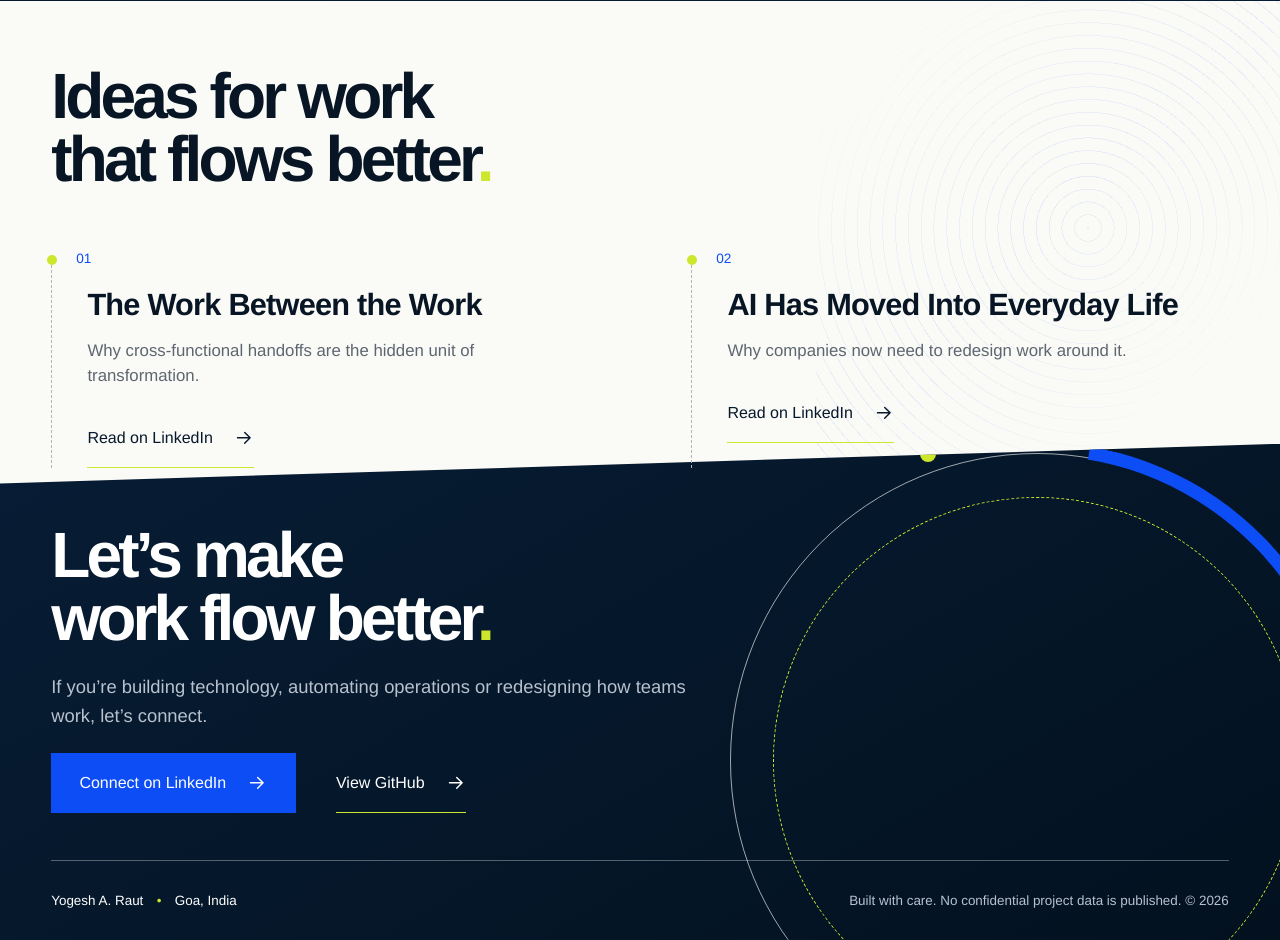
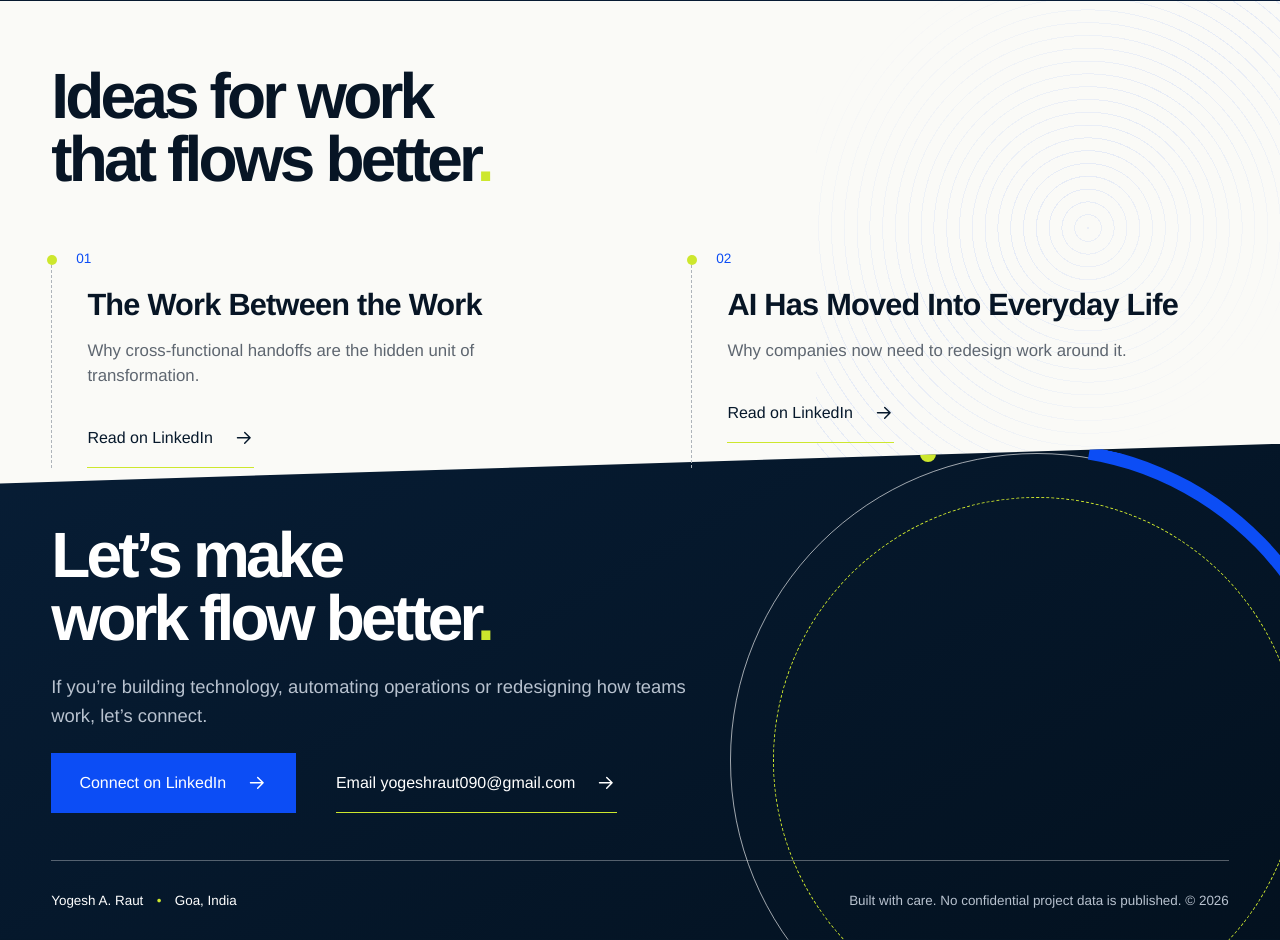
Before and after one commit to yogr111/yogesh-raut-portfolio, a website built with Vite: page index.html in a window 1280 px wide. Shown: the part 4563-5503 px from the top of the page. Built offline with nearby package versions, Linux system fonts and the light colour scheme.

Commit message:
Add direct email contact option

```diff
--- a/index.html
+++ b/index.html
@@ -491,13 +491,11 @@
               </a>
               <a
                 class="text-link text-link-light"
-                href="https://github.com/yogr111"
-                target="_blank"
-                rel="noopener noreferrer"
+                href="mailto:yogeshraut090@gmail.com?subject=Portfolio%20enquiry"
+                aria-label="Email Yogesh A. Raut at yogeshraut090@gmail.com"
               >
-                View GitHub
+                Email yogeshraut090@gmail.com
                 <svg aria-hidden="true" viewBox="0 0 24 24"><path d="M5 12h14M13 6l6 6-6 6" /></svg>
-                <span class="sr-only">(opens in a new tab)</span>
               </a>
             </div>
           </div>
```
Also changed, not shown: scripts/privacy-check.mjs (+10 -1 lines).
